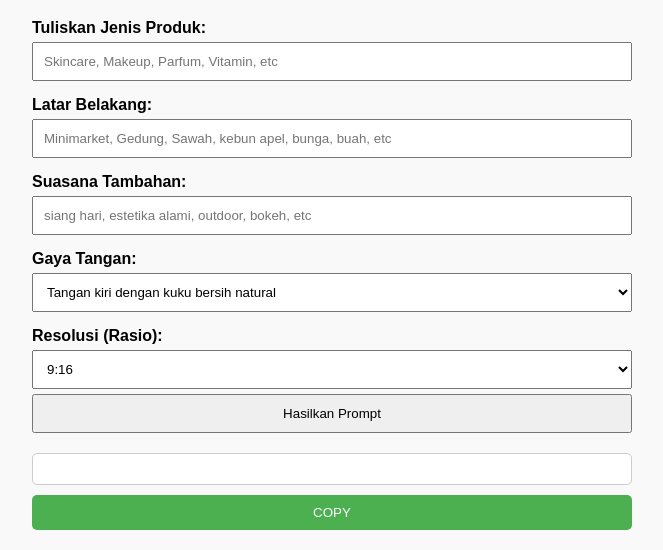
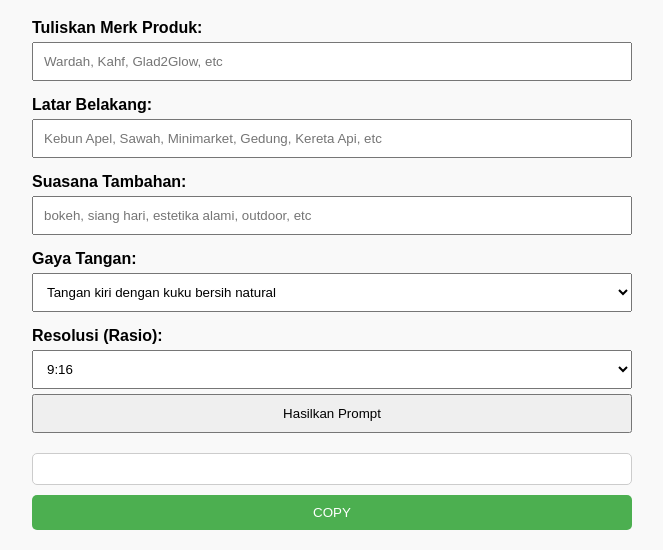
Before and after one commit to herutama7782/hand, a plain HTML site: page index.html in a window 1280 px wide. Shown: the part 381-931 px from the top of the page, without its empty margins (308-971 px from the left). Drawn offline with Linux system fonts and the light colour scheme.

Commit message:
index.html

```diff
--- a/index.html
+++ b/index.html
@@ -84,14 +84,14 @@
 <body>
   <img id="header-image" src="https://i.imgur.com/ZeQOw0L.jpeg" alt="Header Image">
   <h1>Prompt Generator Produk (Hand)</h1>
-  <label for="product">Tuliskan Jenis Produk:</label>
-  <input type="text" id="product" placeholder="Skincare, Makeup, Parfum, Vitamin, etc">
+  <label for="product">Tuliskan Merk Produk:</label>
+  <input type="text" id="product" placeholder="Wardah, Kahf, Glad2Glow, etc">
 
   <label for="background">Latar Belakang:</label>
-  <input type="text" id="background" placeholder="Minimarket, Gedung, Sawah, kebun apel, bunga, buah, etc">
+  <input type="text" id="background" placeholder="Kebun Apel, Sawah, Minimarket, Gedung, Kereta Api, etc">
 
   <label for="theme">Suasana Tambahan:</label>
-  <input type="text" id="theme" placeholder="siang hari, estetika alami, outdoor, bokeh, etc">
+  <input type="text" id="theme" placeholder="bokeh, siang hari, estetika alami, outdoor, etc">
 
   <label for="hand">Gaya Tangan:</label>
   <select id="hand">
```
